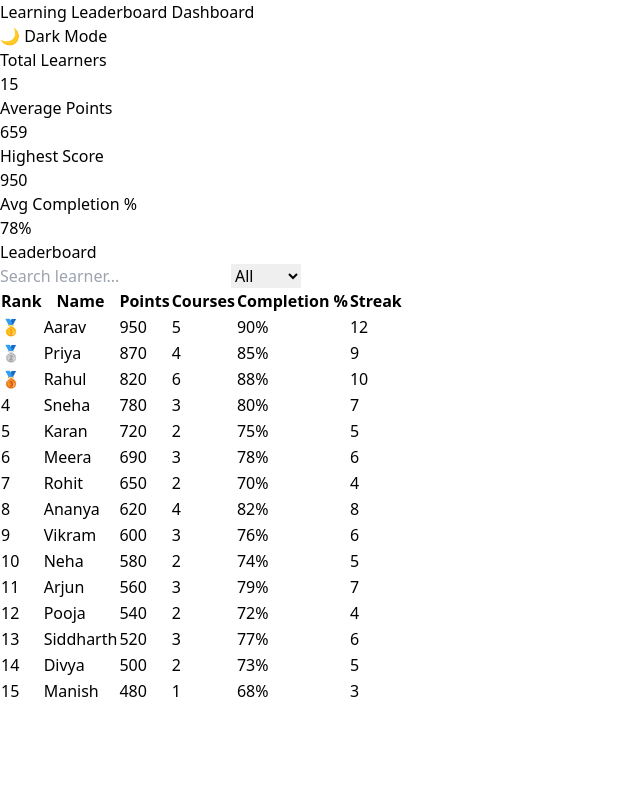
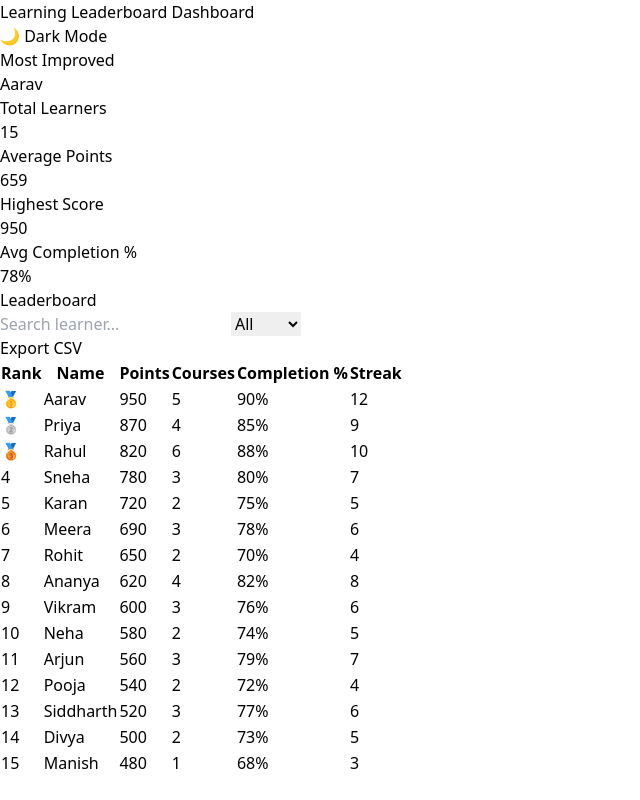
Before and after one commit to shyamswaminath64-create/bhcg_leaderboard_dashboard, a React (Vite) app: page / in a window 1280 px wide. Shown: the whole page, without its empty margins (0-640 px from the left). Built offline with nearby package versions, Linux system fonts and the light colour scheme.

Commit message:
README Updated

```diff
--- a/src/Components/Leaderboard.jsx
+++ b/src/Components/Leaderboard.jsx
@@ -6,6 +6,30 @@ export default function Leaderboard() {
 const [search, setSearch] = useState("");
 const [filter, setFilter] = useState("all");
 const [selected, setSelected] = useState(null);
+
+const exportCSV = () => {
+const headers = ["Name", "Points", "Courses", "Completion", "Streak"];
+
+const rows = students.map((s) => [
+s.name,
+s.points,
+s.courses,
+s.completion,
+s.streak,
+]);
+
+let csvContent =
+"data:text/csv;charset=utf-8," +
+[headers, ...rows].map((e) => e.join(",")).join("\n");
+
+const link = document.createElement("a");
+link.setAttribute("href", csvContent);
+link.setAttribute("download", "leaderboard.csv");
+document.body.appendChild(link);
+
+link.click();
+};
+
 
 let sorted = [...students].sort((a, b) => b.points - a.points);
 
@@ -40,6 +64,14 @@ return ( <div className="bg-white dark:bg-gray-800 dark:text-white p-4 rounded s
       <option value="10">Top 10</option>
     </select>
   </div>
+
+
+<button
+  onClick={exportCSV}
+  className="mb-4 px-4 py-2 bg-green-500 text-white rounded"
+>
+  Export CSV
+</button>
 
   <table className="w-full text-left">
     <thead>
--- a/src/Components/SummaryCards.jsx
+++ b/src/Components/SummaryCards.jsx
@@ -9,8 +9,26 @@ const highest = Math.max(...students.map((s) => s.points));
 const avgCompletion =
 students.reduce((sum, s) => sum + s.completion, 0) / total;
 
+const mostImproved = students.reduce((best, curr) => {
+const improvement =
+curr.performance[curr.performance.length - 1] - curr.performance[0];
+
+if (!best) return curr;
+
+const bestImprovement =
+best.performance[best.performance.length - 1] - best.performance[0];
+
+return improvement > bestImprovement ? curr : best;
+}, null);
+
 return ( <div className="grid grid-cols-2 md:grid-cols-4 gap-4 mt-6">
 
+<div className="bg-white dark:bg-gray-800 dark:text-white p-4 rounded shadow hover:shadow-md transition">
+  <h3 className="text-sm text-gray-500 dark:text-gray-400">
+    Most Improved
+  </h3>
+  <p className="text-xl font-bold">{mostImproved.name}</p>
+</div>
 
   <div className="bg-white dark:bg-gray-800 dark:text-white p-4 rounded shadow hover:shadow-md transition">
     <h3 className="text-sm text-gray-500 dark:text-gray-400">
```
